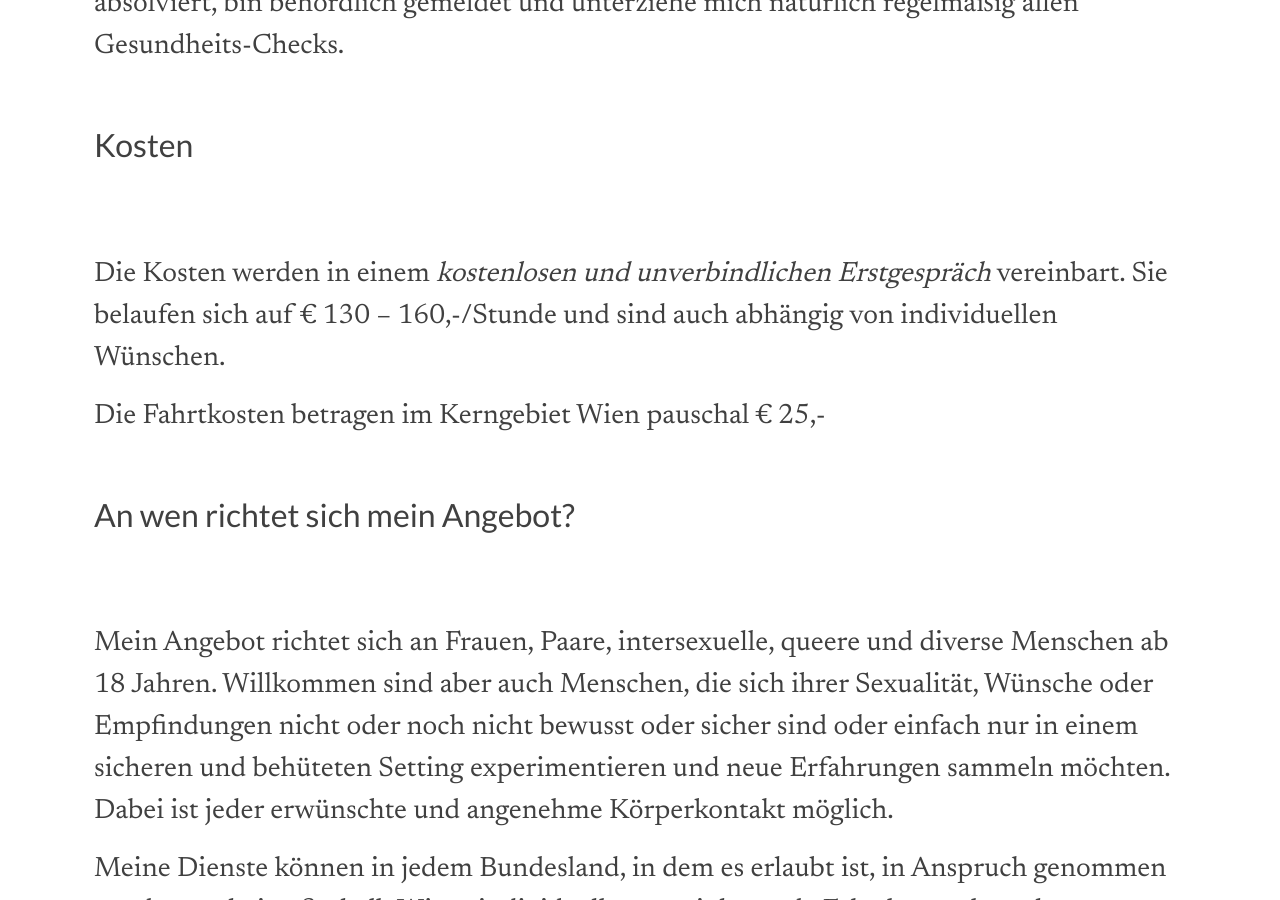
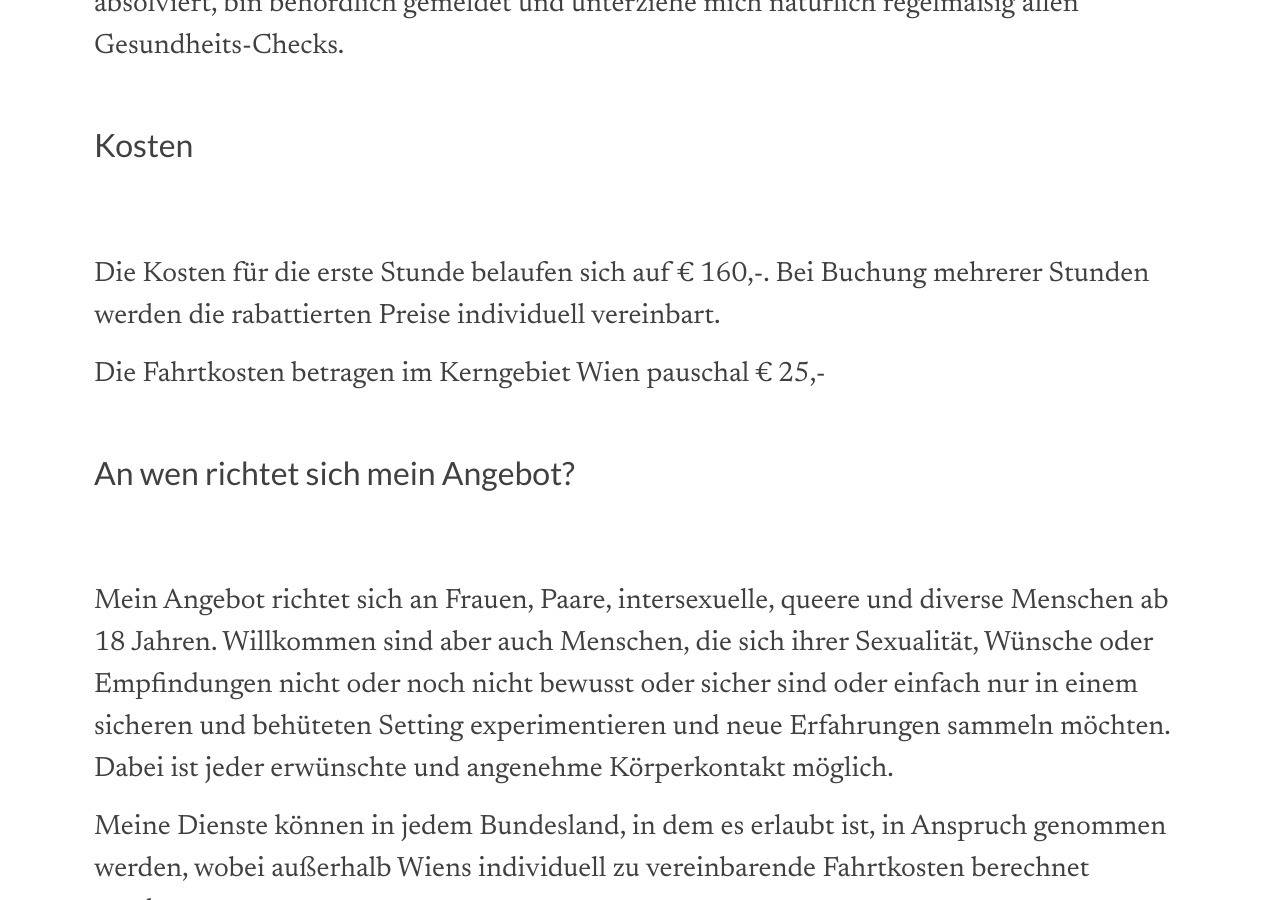
Before and after one commit to sexualbegleitung/sexualbegleitung-wien.at, a Jekyll site: the page built from index.md, in a window 1280 px wide and 900 px high, scrolled down 2716 px. Built offline with Jekyll 4.4.1, drawn with Linux system fonts in a browser that asks for light colours; nearby versions of some CDN libraries.

Commit message:
Preise angepasst

```diff
--- a/index.md
+++ b/index.md
@@ -40,7 +40,7 @@ Zuletzt hab ich den Lehrgang „Sexualassistenz - Sexualbegleitung“ der Volksh
 ## Kosten
 ***
 
-Die Kosten werden in einem _kostenlosen und unverbindlichen Erstgespräch_ vereinbart. Sie belaufen sich auf € 130 – 160,-/Stunde und sind auch abhängig von individuellen Wünschen.
+Die Kosten für die erste Stunde belaufen sich auf € 160,-. Bei Buchung mehrerer Stunden werden die rabattierten Preise individuell vereinbart.
 
 Die Fahrtkosten betragen im Kerngebiet Wien pauschal € 25,-
 
```
